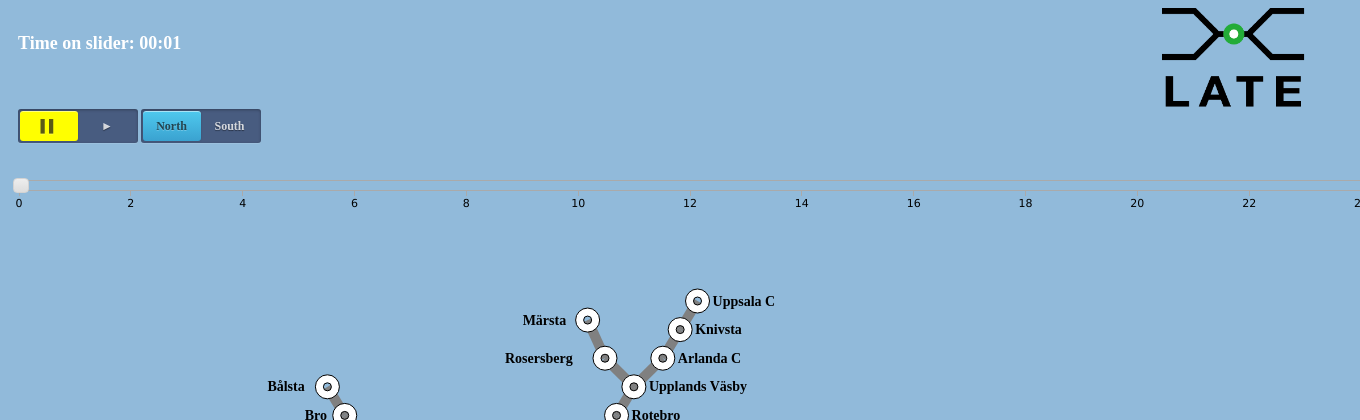
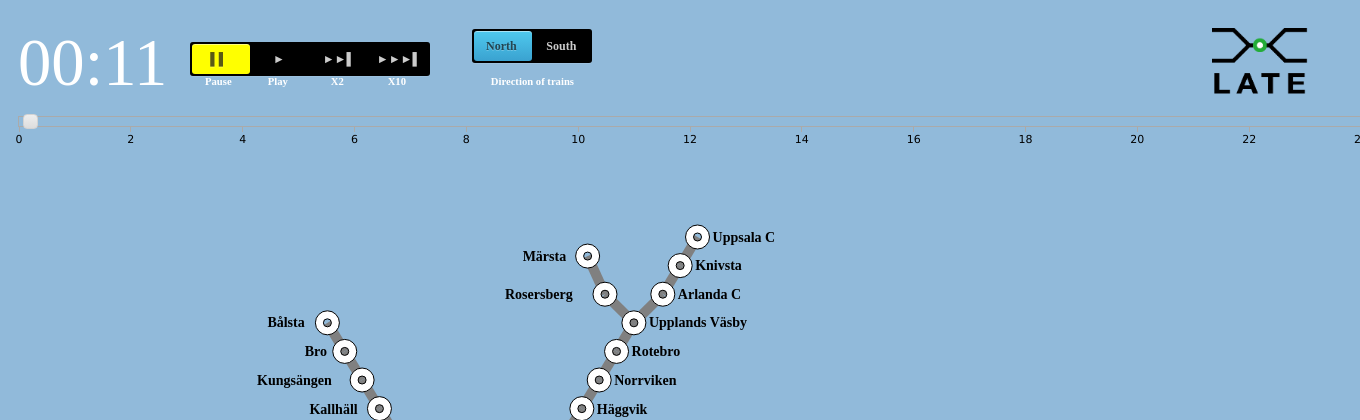
Before and after one commit to cstensonpv/Late, a PHP site: the page made by client/test5(pendeltagWithRollupGraph)/index.html in a window 1360 px wide; the page is wider, and only the part inside the window is pictured. Shown: the top 420 px of that part. Run offline with PHP 8.4, Linux system fonts and the light colour scheme.

Commit message:
buttons and css stuff

```diff
--- a/client/test5(pendeltagWithRollupGraph)/css/map.css
+++ b/client/test5(pendeltagWithRollupGraph)/css/map.css
@@ -6,14 +6,14 @@ body {
 }
 
 img{
-	width:150px;
+	width:100px;
 	float: right;
 	margin-right: 40px;
+  margin-top: 20px;
 	display:inline-block;
 }
 
 h2 {
-	font-size: 32pt;
 	color:white;
 }
 
@@ -50,32 +50,44 @@ button {
 
 }
 
+#sliderTime{
+  display: inline-block;
+  font-size: 50pt;
+  margin-right: 20px;
+  padding-top: -20px;
+}
+
+#sliderTime span{
+  color:white;
+  font-size: 50pt;
+}
+
 .startstop{
   display:inline-block;
+  padding-top: 10px;
 }
 
 .northsouth{
   display: inline-block;
+  margin-left: 40px;
 }
 
 /*Toggle switch*/
 
 .container1 {
-  width: 120px;
-  margin-top:40px;
+  width: 240px;
 }
 
 .container2 {
   width: 120px;
-  margin-top:40px;
 }
 
-.switch {
+.startstop .switch {
   position: relative;
-  margin: 20px auto;
+  margin: 0px auto;
   height: 34px;
-  width: 120px;
-  background: rgba(0, 0, 40, 0.5);
+  width: 240px;
+  background: rgba(0, 0, 0, 1);
   border-radius: 3px;
   -webkit-box-shadow: inset 0 1px 3px rgba(0, 0, 0, 0.3), 0 1px rgba(255, 255, 255, 0.1);
   box-shadow: inset 0 1px 3px rgba(0, 0, 0, 0.3), 0 1px rgba(255, 255, 255, 0.1);
@@ -95,12 +107,8 @@ button {
   cursor: pointer;
 }
 
-.switch-label-off {
-  padding-left: 2px;
-  padding-top:4px;
-}
 
-.switch-label-on {
+.switch-label-off, .switch-label-stop, .switch-label-play, .switch-label-fast, .switch-label-on, .switch-label-superfast {
   padding-right: 2px;
   padding-top: 4px;
 }
@@ -129,9 +137,19 @@ button {
   transition: 0.15s ease-out;
 }
 
-.switch-input:checked + .switch-label-on ~ .switch-selection {
+.switch-input:checked + .switch-label-play ~ .switch-selection {
   /* Note: left: 50% doesn't transition in WebKit */
   left: 60px;
+}
+
+.switch-input:checked + .switch-label-fast ~ .switch-selection {
+  /* Note: left: 50% doesn't transition in WebKit */
+  left: 120px;
+}
+
+.switch-input:checked + .switch-label-superfast ~ .switch-selection {
+  /* Note: left: 50% doesn't transition in WebKit */
+  left: 180px;
 }
 
 .switch-selection {
@@ -156,6 +174,18 @@ button {
   transition: left 0.15s ease-out;
 }
 
+
+.northsouth .switch {
+  position: relative;
+  margin: 11px auto;
+  height: 34px;
+  width: 120px;
+  background: rgba(0, 0, 0, 1);
+  border-radius: 3px;
+  -webkit-box-shadow: inset 0 1px 3px rgba(0, 0, 0, 0.3), 0 1px rgba(255, 255, 255, 0.1);
+  box-shadow: inset 0 1px 3px rgba(0, 0, 0, 0.3), 0 1px rgba(255, 255, 255, 0.1);
+}
+
 .northsouth .switch-selection {
   background: #3aa2d0;
   background-image: -webkit-linear-gradient(top, #4fc9ee, #3aa2d0);
@@ -163,3 +193,36 @@ button {
   background-image: -o-linear-gradient(top, #4fc9ee, #3aa2d0);
   background-image: linear-gradient(to bottom, #4fc9ee, #3aa2d0);
 }
+
+.northsouth .switch-input:checked + .switch-label-on ~ .switch-selection {
+  /* Note: left: 50% doesn't transition in WebKit */
+  left: 60px;
+}
+
+.startstopLabels{
+  width:240;
+}
+.startstopLabels div{
+  width:57px;
+  text-align: center;
+  display: inline-block;
+}
+.startstopLabels span{
+  font-size: 8pt;
+  font-weight:bold;
+  color:white;
+}
+
+.northsouthLabel{
+  width:120;
+}
+.northsouthLabel div{
+  width:120px;
+  text-align: center;
+  display: inline-block;
+}
+.northsouthLabel span{
+  font-size: 8pt;
+  font-weight:bold;
+  color:white;
+}
--- a/client/test5(pendeltagWithRollupGraph)/index.html
+++ b/client/test5(pendeltagWithRollupGraph)/index.html
@@ -2,7 +2,7 @@
 <html>
 <head>
   <meta charset="utf-8">
-  <title>PivotGraph (Rollup) Layout</title>
+  <title>Late</title>
 
   <!-- CSS -->
   <link rel="stylesheet" href="css/d3.slider.css"/>
@@ -70,19 +70,35 @@
 <img src="latelogo2.png">
 <section>
   <div>
-    <div id="sliderTime"><h2>Time on slider: <span id="slider3text">0</span></h2></div>
+    <div id="sliderTime"><span id="slider3text">0</span></div>
 
     <div class="startstop">
         <div class="container1">
           <div class="switch">
             <input type="radio" class="switch-input" name="view" value="stop" id="stop" onclick="stop()" checked>
-            <label for="stop" class="switch-label switch-label-off">&#9612&#9612</label>
+            <label for="stop" class="switch-label switch-label-stop">&#9612&#9612</label>
             <input type="radio" class="switch-input" name="view" value="start" id="start" onclick="startAnimate()">
-            <label for="start" class="switch-label switch-label-on">&#9658</label>
-           <!-- <input type="radio" class="switch-input" name="view" value="fast" id="fast" onclick="stop()">
-            <label for="fast" class="switch-label switch-label-on">&#9658&#9658&#9612</label>-->
+            <label for="start" class="switch-label switch-label-play">&#9658</label>
+            <input type="radio" class="switch-input" name="view" value="fast" id="fast" onclick="stop()">
+            <label for="fast" class="switch-label switch-label-fast">&#9658&#9658&#9612</label>
+            <input type="radio" class="switch-input" name="view" value="superfast" id="superfast" onclick="stop()">
+            <label for="superfast" class="switch-label switch-label-superfast">&#9658&#9658&#9658&#9612</label>
             <span class="switch-selection"></span>
          </div>
+      </div>
+      <div class=startstopLabels>
+        <div>
+          <span id="Pause">Pause</span>
+        </div>
+        <div>
+          <span id="Play">Play</span>
+        </div>
+        <div>
+          <span id="playx2">X2</span>
+        </div>
+        <div>
+          <span id="Playx10">X10</span>
+        </div>
       </div>
   </div>
 
@@ -96,6 +112,11 @@
           <span class="switch-selection"></span>
         </div>
       </div>
+       <div class=northsouthLabel>
+          <div>
+            <span id="traindirection">Direction of trains</span>
+          </div>
+        </div>
   </div>
 
 </div>
--- a/client/test5(pendeltagWithRollupGraph)/js/sliderTimer.js
+++ b/client/test5(pendeltagWithRollupGraph)/js/sliderTimer.js
@@ -8,7 +8,7 @@ var last = 0;
 var lastCalledMinute;
 var direction = "north";
 
-var speed = 10 ;//times normal speed!
+var speed = 100 ;//times normal speed!
 
 var maxScaleofSlider = (3600*24)*10/speed;
 var currentPositionOfSlider = 0;
```
